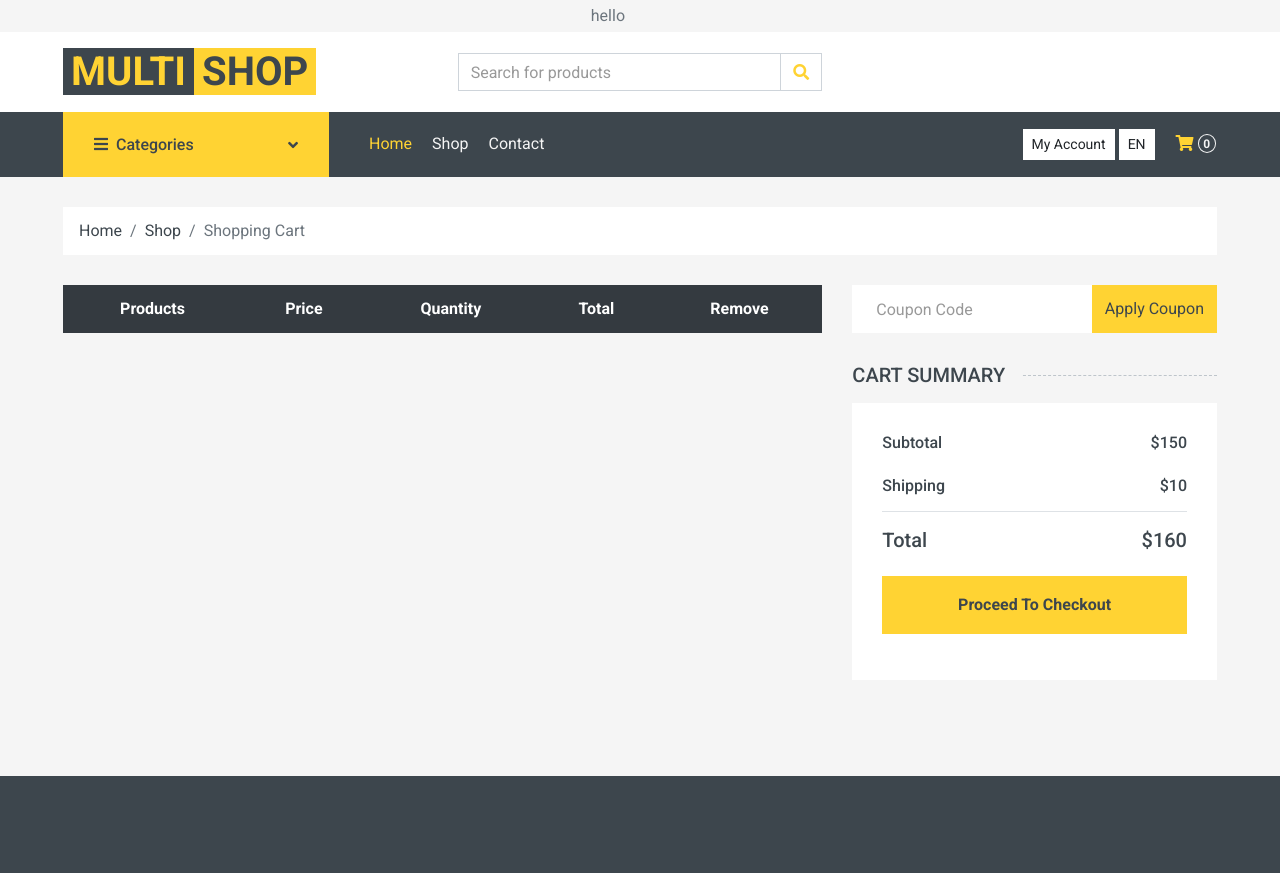
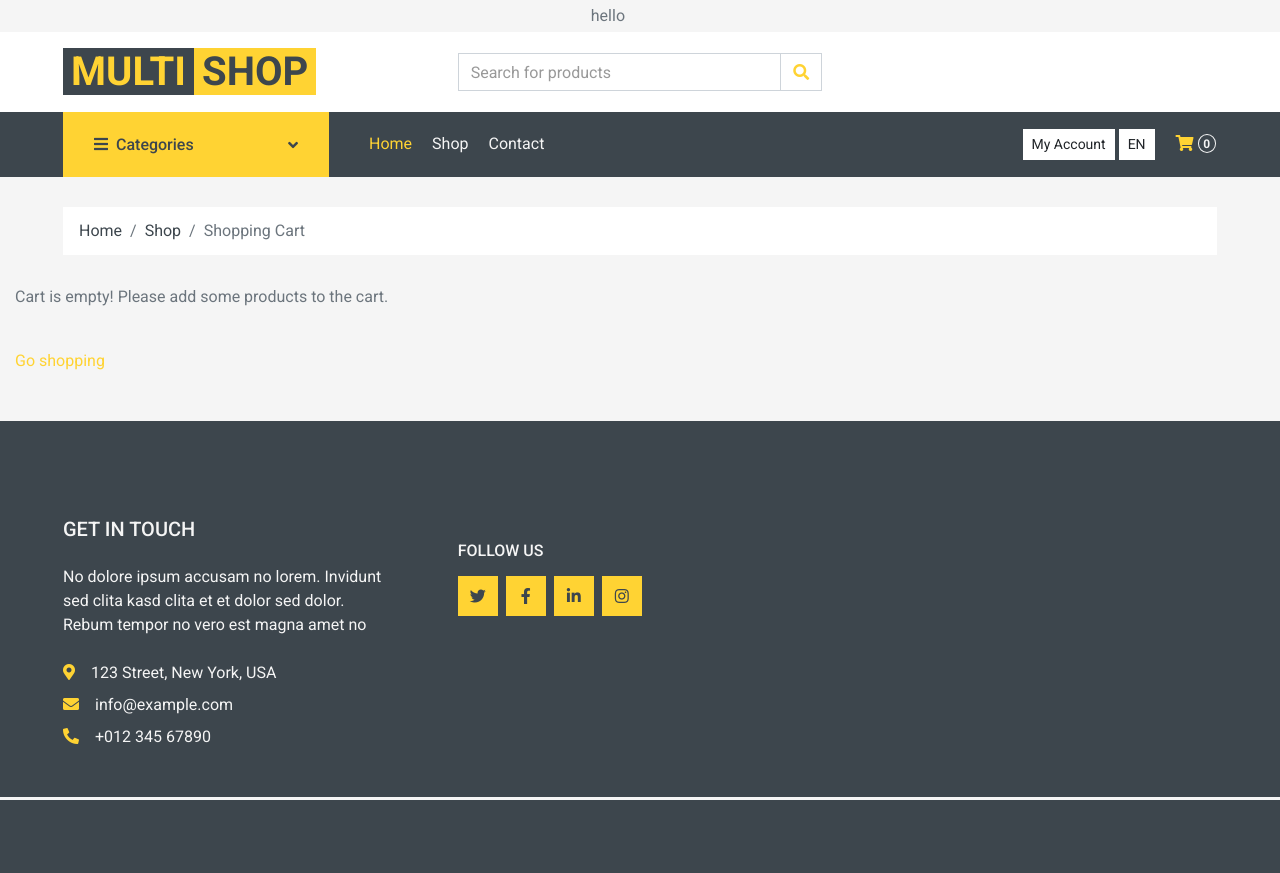
Before and after one commit to MRFAKE2002/work_project_onlineshop, a Django app: page /cart/ in a window 1280 px wide. Shown: the top 873 px of the page. After the commit the page ends 800 px from the top, so only its background shows below. Run offline with Django 4.2, Linux system fonts and the light colour scheme; lists and menus that the app fills with data are empty; parts of the project's set-up code (start-up, migrations or seed data) failed here and were passed over; some libraries are stand-ins or nearby versions.

Commit message:
change something in cart detail page

```diff
--- a/cart/templates/cart/cart_detail_page.html
+++ b/cart/templates/cart/cart_detail_page.html
@@ -28,6 +28,7 @@
 
 <!-- Cart Start -->
 <div class="container-fluid">
+    {% if cart %}
         <div class="row px-xl-5">
             <div class="col-lg-8 table-responsive mb-5">
                 <table class="table table-light table-borderless table-hover text-center mb-0">
@@ -61,7 +62,10 @@
                                     </div>
                                 </td>
                                 <td class="align-middle">$150</td>
-                            <td class="align-middle"><button class="btn btn-sm btn-danger"><i class="fa fa-times"></i></button></td>
+                                <form action="{% url 'cart:remove_product_from_cart' product.product_info.id %}" method="post">
+                                    {% csrf_token %}
+                                    <td td class="align-middle"><button type="submit" class="btn btn-sm btn-danger"><i class="fa fa-times"></i></button></td>
+                                </form>
                             </tr>
                         {% endfor %}
                     </tbody>
@@ -98,8 +102,12 @@
                 </div>
             </div>
         </div>
+    {% else %}
+    <p> {% trans " Cart is empty! Please add some products to the cart. "%} </p>
+    <br>
+    <a href="{% url 'product:product_list' %}">{% trans " Go shopping "%}</a>
+    {% endif %}
 </div>
 <!-- Cart End -->
 
-
 {% endblock %}
--- a/cart/views.py
+++ b/cart/views.py
@@ -38,7 +38,7 @@ def remove_product_from_cart_view(request, product_id):
 
     cart.remove(product)
 
-    return redirect('cart:cart_detail')
+    return redirect('cart:cart_details_page')
 
 def clear_cart_view(request):
     """
@@ -48,4 +48,4 @@ def clear_cart_view(request):
 
     cart.clear()
 
-    return redirect('cart:cart_detail')
+    return redirect('cart:cart_details_page')
--- a/templates/top_header.html
+++ b/templates/top_header.html
@@ -92,7 +92,7 @@
                                 <button class="dropdown-item" type="button">{% trans "FR"%}</button>
                             </div>
                         </div>
-                        <a href="" class="btn px-0 ml-3">
+                        <a href="{% url "cart:cart_details_page" %}" class="btn px-0 ml-3">
                             <i class="fas fa-shopping-cart text-primary"></i>
                             <span class="badge text-secondary border border-secondary rounded-circle" style="padding-bottom: 2px;">0</span>
                         </a>
```
Lines whose indentation alone changed are shown as unchanged.
